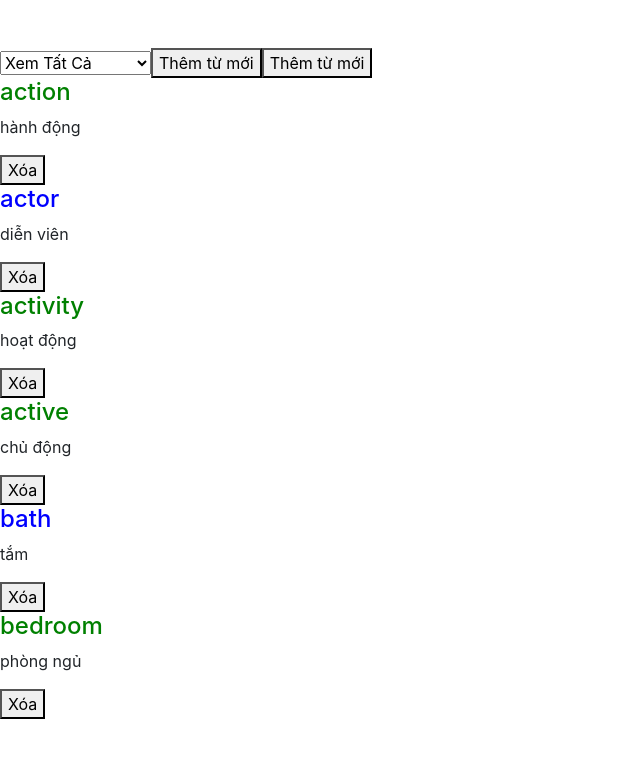
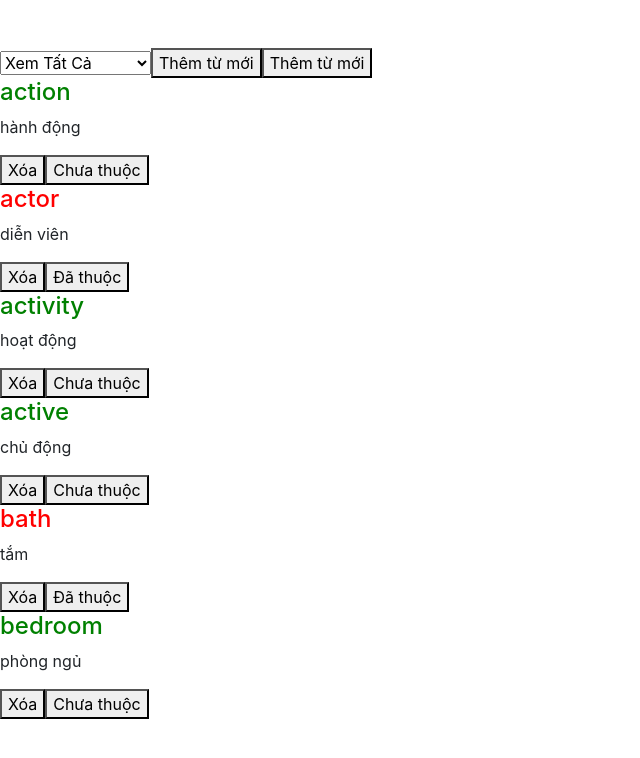
Before and after one commit to nvminhtu/AngularJS-Practices, an Angular app in the folder ng-pwa/: page / in a window 1280 px wide. Shown: the top 758 px of the page, without its empty margins (0-640 px from the left). Built offline with nearby package versions, Linux system fonts and the light colour scheme.

Commit message:
thêm thuộc tính thay đổi trạng thái trên component

```diff
--- a/ng-pwa/src/app/words/words.component.html
+++ b/ng-pwa/src/app/words/words.component.html
@@ -15,8 +15,11 @@
 <button (click)= "addWord();">Thêm từ mới</button>
 <div *ngFor="let word of arrWords">
   <div class="word" *ngIf="filterStatus === 'XEM_TAT_CA' || (filterStatus === 'XEM_DA_NHO' && word.memorized) || (filterStatus === 'XEM_CHUA_NHO' && !word.memorized )">
-    <h4 [ngStyle]="{ color: word.memorized ? 'green': 'blue' }">{{ word.en }}</h4>
+    <h4 [ngStyle]="{ color: word.memorized ? 'green': 'red' }">{{ word.en }}</h4>
     <p>{{ word.vn }}</p>
     <button (click)="removeWord(word.id);">Xóa</button>
+    <button (click)="word.memorized = !word.memorized">
+      {{ word.memorized === true ? 'Chưa thuộc' : 'Đã thuộc'}}
+    </button>
   </div>
 </div>
```
